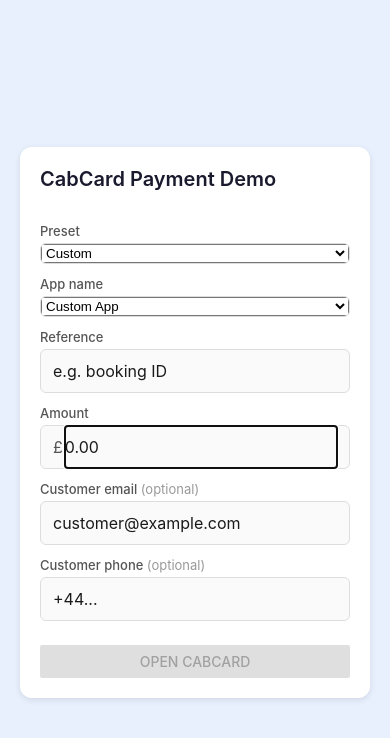
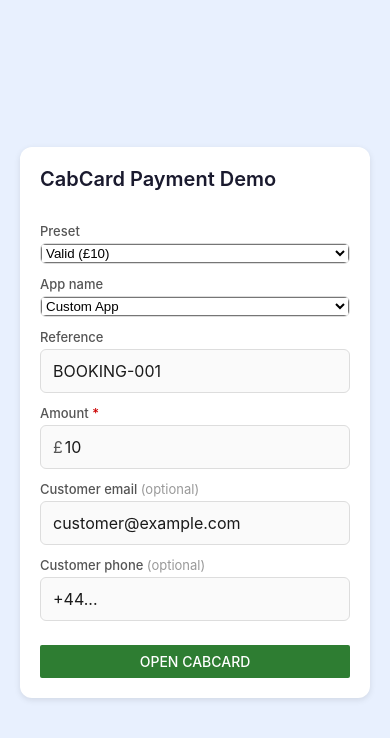
Before and after one commit to ccs-group/cabcard-go-interapp-example, a React Native app: screen / in a window 390 px wide. Shown: the top 738 px of the page. Built offline with nearby package versions, Linux system fonts and the light colour scheme.

Commit message:
Refactor preset handling and initialise form fields with default values

```diff
--- a/App.js
+++ b/App.js
@@ -9,16 +9,10 @@
   const [intentResult, setIntentResult] = useState(null);
   const [intentCancelled, setIntentCancelled] = useState(false);
   const [intentCompleted, setIntentCompleted] = useState(false);
-  const [originator, setOriginator] = useState("Custom App");
-  const [reference, setReference] = useState("");
-  const [email, setEmail] = useState("");
-  const [phone, setPhone] = useState("");
-  const [amountText, setAmountText] = useState("");
-  const amount = parseFloat(amountText) || 0;
-
   const originators = ["Custom App", "Cab9", "Autocab", "iCabbi", "CabTreasure", "Cordic"];
 
   const presets = [
+    { label: "Valid (£10)", originator: "Custom App", amount: 10, reference: "BOOKING-001" },
     { label: "Custom", originator: "Custom App", amount: 0, reference: "" },
     {
       label: "Invalid payload",
@@ -26,6 +20,14 @@
         "Because this reference exceeds the allowed length of 100 characters, it will not be accepted as valid.",
     },
   ];
+
+  const [selectedPreset, setSelectedPreset] = useState(presets[0].label);
+  const [originator, setOriginator] = useState(presets[0].originator);
+  const [reference, setReference] = useState(presets[0].reference);
+  const [email, setEmail] = useState("");
+  const [phone, setPhone] = useState("");
+  const [amountText, setAmountText] = useState(String(presets[0].amount));
+  const amount = parseFloat(amountText) || 0;
 
   const PACKAGE_NAME = "services.cabcard.driver";
 
@@ -68,8 +70,10 @@
     setIntentResult(null);
     setIntentCancelled(false);
     setIntentCompleted(false);
-    setReference("");
-    setAmountText("");
+    setSelectedPreset(presets[0].label);
+    setOriginator(presets[0].originator);
+    setReference(presets[0].reference);
+    setAmountText(String(presets[0].amount));
   }
 
   return (
@@ -83,7 +87,9 @@
             <View style={styles.pickerWrapper}>
               <Picker
                 mode="dropdown"
+                selectedValue={selectedPreset}
                 onValueChange={(value) => {
+                  setSelectedPreset(value);
                   const preset = presets.find((p) => p.label === value);
                   if (!preset) return;
                   if ("amount" in preset) setAmountText(preset.amount === 0 ? "" : String(preset.amount));
@@ -114,13 +120,12 @@
               placeholder="e.g. booking ID"
             />
 
-            <Text style={styles.label}>Amount</Text>
+            <Text style={styles.label}>Amount <Text style={styles.required}>*</Text></Text>
             <View style={styles.prefixInputWrapper}>
               <Text style={styles.prefix}>£</Text>
               <TextInput
                 style={styles.prefixInput}
                 keyboardType="decimal-pad"
-                autoFocus={true}
                 value={amountText}
                 onChangeText={setAmountText}
                 placeholder="0.00"
@@ -154,7 +159,7 @@
               <Button
                 onPress={handleStart}
                 title="Open CabCard"
-                color="#cc0000"
+                color="#2e7d32"
                 disabled={amount < 1}
               />
             </View>
@@ -222,6 +227,9 @@
     fontWeight: "400",
     color: "#999",
   },
+  required: {
+    color: "#cc0000",
+  },
   input: {
     height: 44,
     borderWidth: 1,
```
